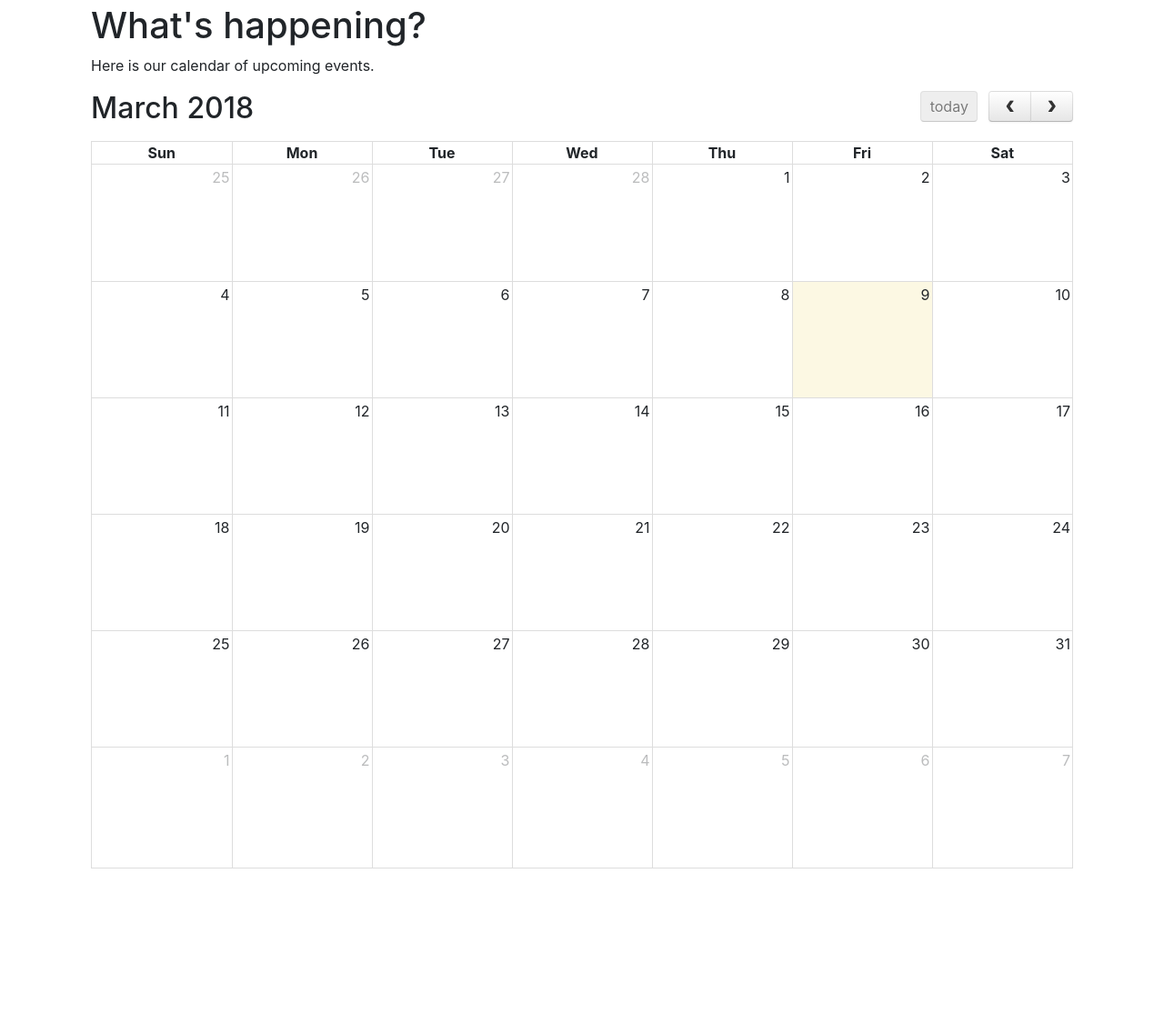
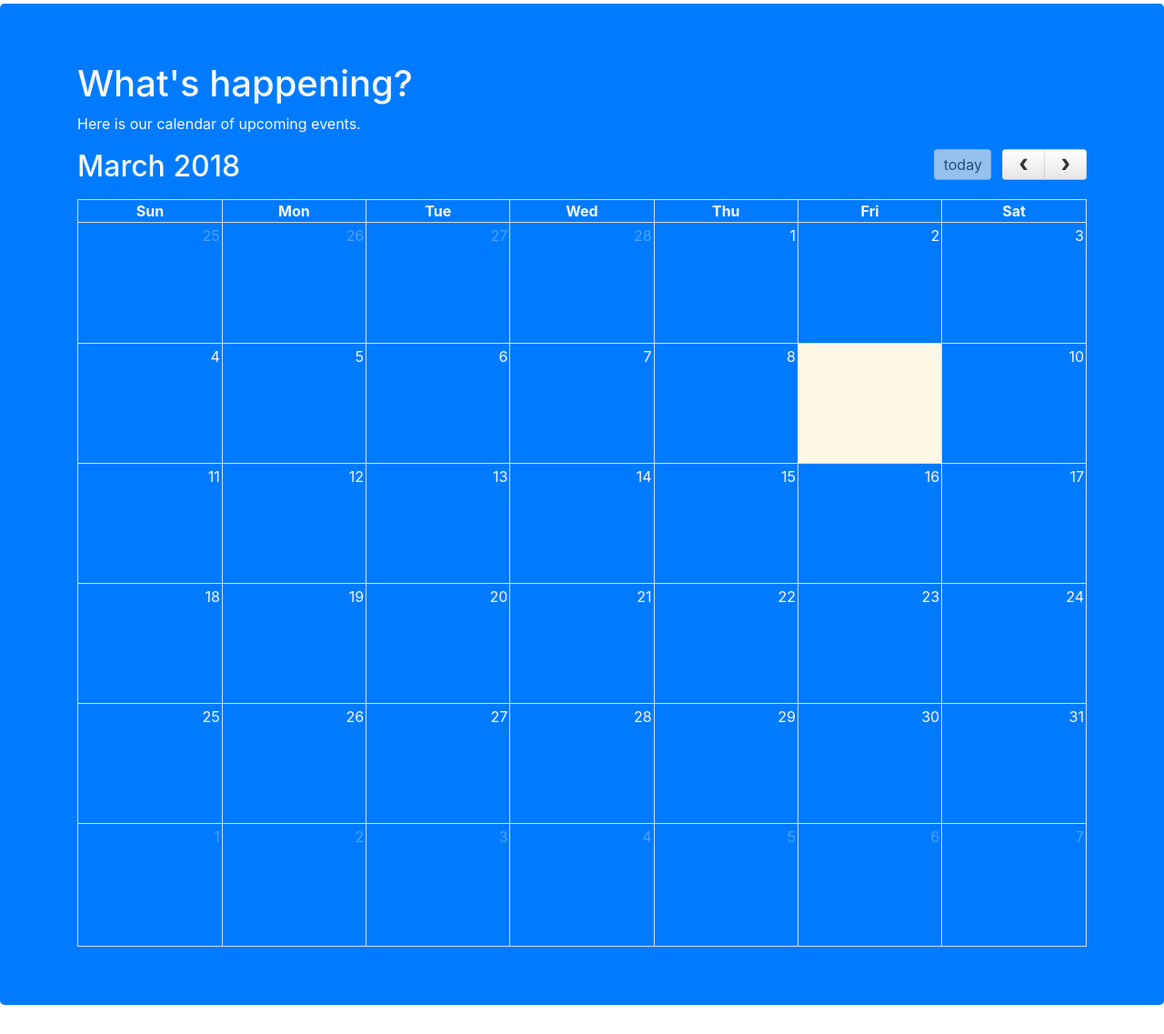
Before and after one commit to burlesonbiblechurch/bbcyouth, a Jekyll site: the page built from index.html, in a window 1280 px wide. Shown: the part 1146-2283 px from the top of the page at 91% size. Built offline with Jekyll 4.4.1, drawn with Linux system fonts in a browser that asks for light colours; nearby versions of some CDN libraries; before the commit the page ends 2101 px from its top, so only the background shows below that.

Commit message:
Update index.html

```diff
--- a/index.html
+++ b/index.html
@@ -69,6 +69,6 @@ title: "Home"
   </div>
 </div>
 
-<div id="main" class="container">
+<div id="main" class="jumbotron bg-primary text-light">
   {% include calendar.html %}
 </div>
```
